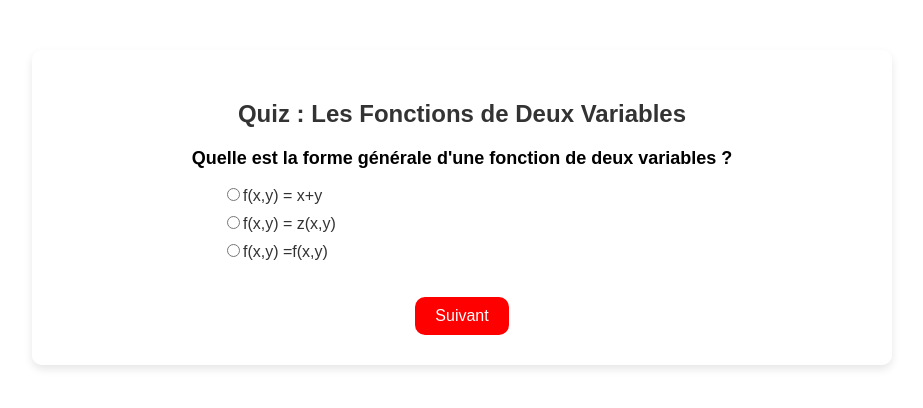
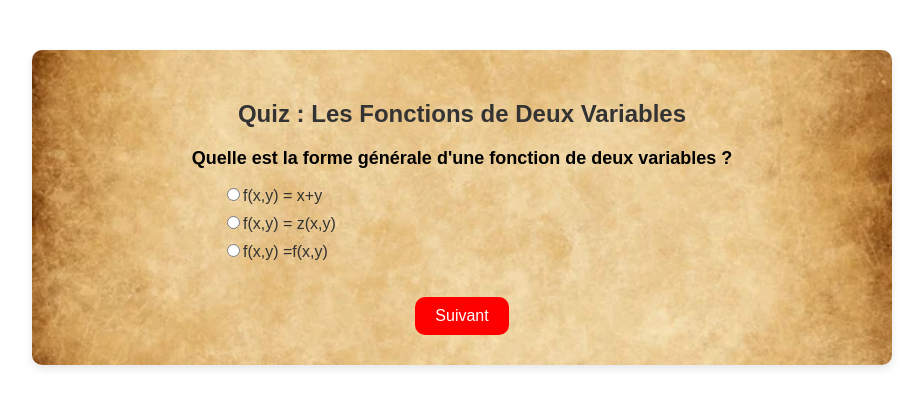
Before and after one commit to mcdjtv3/quizz-maths-app-snce-2, a plain HTML site: page index.html in a window 1280 px wide. Shown: the whole page, without its empty margins (178-1101 px from the left). Drawn offline with Linux system fonts and the light colour scheme.

Commit message:
Update fond back index.html

```diff
--- a/index.html
+++ b/index.html
@@ -24,7 +24,7 @@
             border-radius: 10px;
             box-shadow: 0 4px 8px rgba(0, 0, 0, 0.1);
             position: relative;
-            background-image: url('images/back.jpg.webp');
+            background-image: url('images/back.jpg.jpg');
             background-size: cover;
             background-position: center;
         }
```
